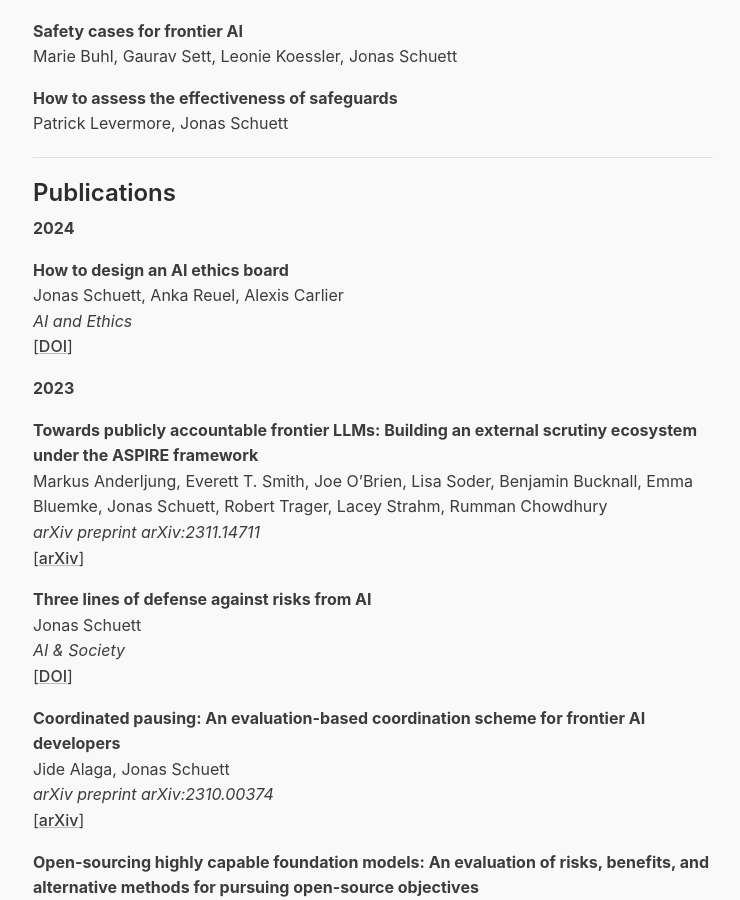
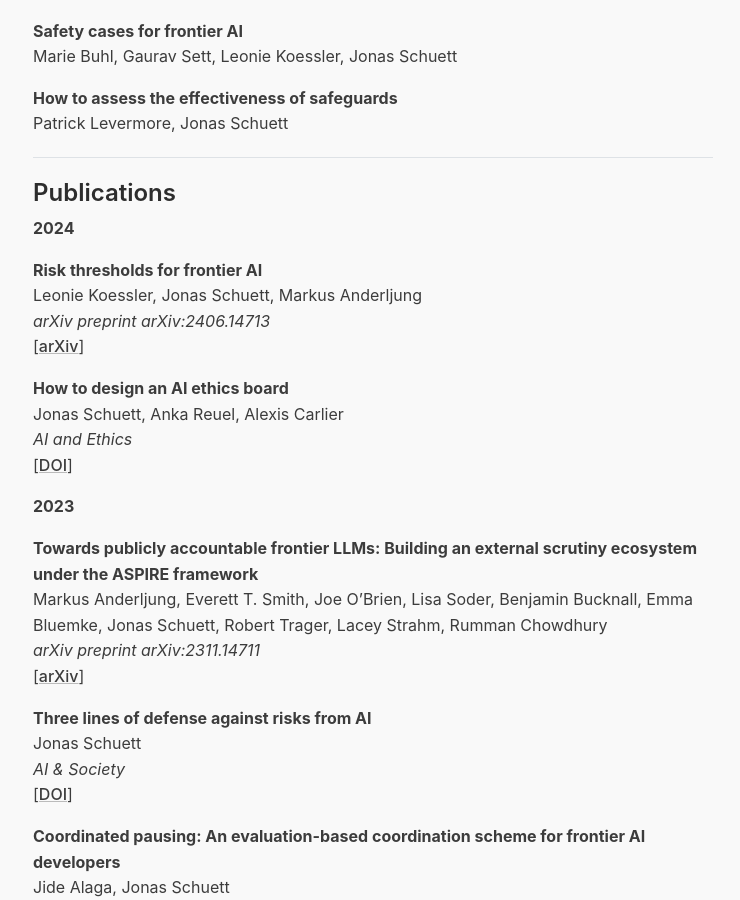
Before and after one commit to jonasschuett/jonasschuett.github.io, a Jekyll site: the page built from _posts/2020-04-04-introduction.md, in a window 1280 px wide and 900 px high, scrolled down 2352 px. Shown: the whole window, without its empty margins (267-1007 px from the left). Built offline with Jekyll 4.4.1, drawn with Linux system fonts in a browser that asks for light colours; nearby versions of some CDN libraries.

Commit message:
Update 2020-04-04-introduction.md

```diff
--- a/_posts/2020-04-04-introduction.md
+++ b/_posts/2020-04-04-introduction.md
@@ -66,6 +66,11 @@ Patrick Levermore, Jonas Schuett
 ## Publications
 
 **2024**
+
+**Risk thresholds for frontier AI** <br>
+Leonie Koessler, Jonas Schuett, Markus Anderljung <br>
+*arXiv preprint arXiv:2406.14713* <br>
+[[arXiv](https://arxiv.org/abs/2406.14713)]
 
 **How to design an AI ethics board** <br>
 Jonas Schuett, Anka Reuel, Alexis Carlier <br>
```
